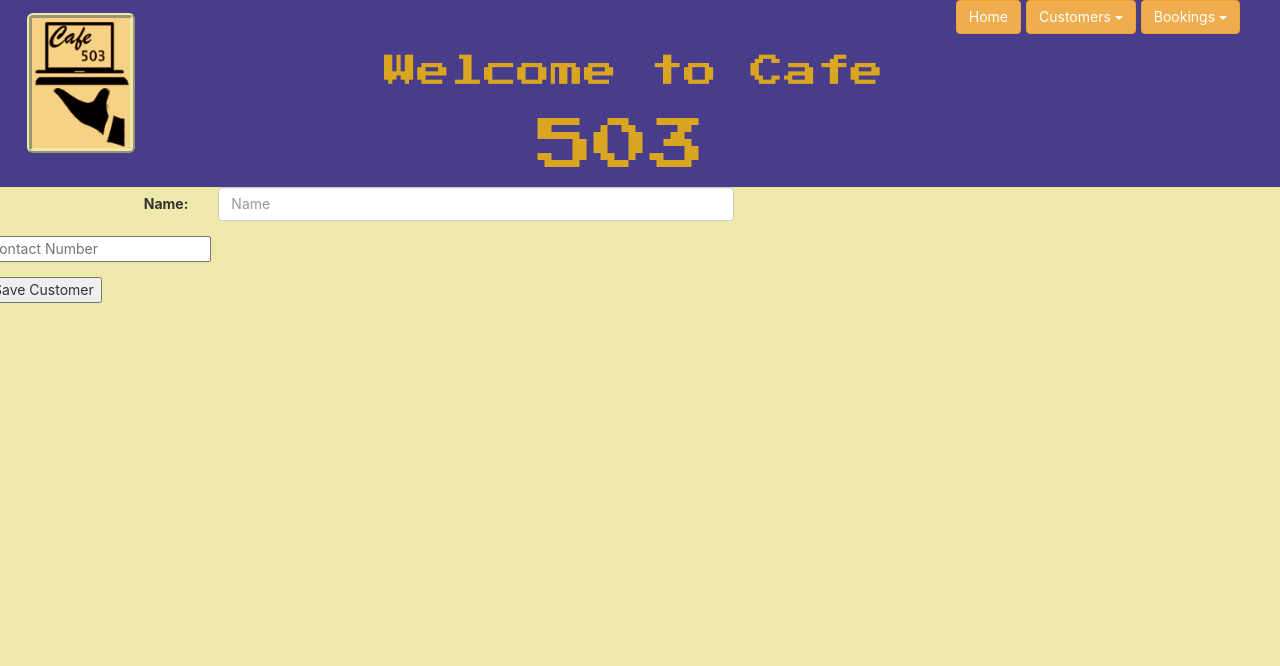
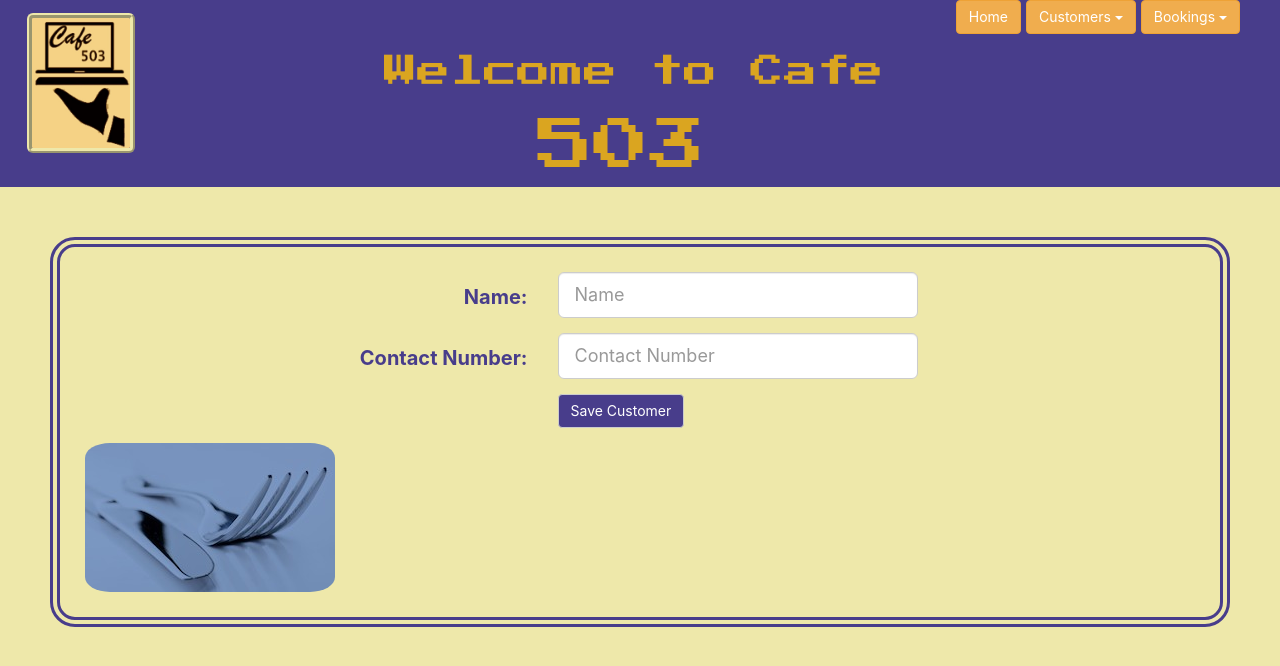
Before and after one commit to ShanzyHolm/Restaurant_Java_Project_FrontEnd, a React (Create React App) app in the folder restaurant_front/: page /customers/new in a window 1280 px wide. Shown: the top 666 px of the page. Built offline with nearby package versions, Linux system fonts and the light colour scheme.

Commit message:
adding style to customer form

```diff
--- a/restaurant_front/src/containers/customers/CustomerFormContainer.js
+++ b/restaurant_front/src/containers/customers/CustomerFormContainer.js
@@ -1,5 +1,5 @@
 import React, {Component} from 'react';
-import { Form, FormGroup, Col, ControlLabel, FormControl } from 'react-bootstrap';
+import { Form, FormGroup, Col, ControlLabel, FormControl, Button } from 'react-bootstrap';
 
 class CustomerFormContainer extends Component {
   constructor() {
@@ -23,25 +23,36 @@ class CustomerFormContainer extends Component {
 
   render(){
     return(
-      <div>
+      <div className="customerFormContainer">
+        <div className="row">
           <Form horizontal onSubmit={this.handleSubmit}>
 
-          <FormGroup controlId="customerForm">
-            <Col componentClass={ControlLabel} sm={2}>
-              Name:
+            <FormGroup bsSize="large" controlId="customerForm">
+              <Col className="font" componentClass={ControlLabel} smOffset={1} sm={4}> {' '}
+                <strong className="font">Name: </strong>
               </Col>
-            <Col sm={5}>
+              <Col sm={4}>
                 <FormControl type="text"placeholder="Name" name="name"/>
               </Col>
-          </FormGroup>
+            </FormGroup>{' '}
+
+            <FormGroup bsSize="large" controlId="customerForm">
+              <Col className="font" componentClass={ControlLabel} smOffset={1} sm={4}> {' '}
+                <strong className="font">Contact Number: </strong>
+              </Col>
+              <Col sm={4}>
+                <FormControl type="text"placeholder="Contact Number" name="number"/>
+              </Col>
+            </FormGroup>{' '}
 
             <FormGroup>
-            <input type="text"placeholder="Contact Number" name="number"/>
-          </FormGroup>
-          <FormGroup>
-            <button type="submit">Save Customer</button>
+              <Col smOffset={5} sm={5}>
+                <Button className="submit" type="submit">Save Customer</Button>
+              </Col>
             </FormGroup>
           </Form>
+        </div>
+        <img className="cutlery" src="/images/cutlery.jpg" alt=""/>
       </div>
         )
         }
--- a/restaurant_front/src/index.css
+++ b/restaurant_front/src/index.css
@@ -50,6 +50,10 @@ img.home {
   border-width: 10pt;
 }
 
+img.cutlery {
+  border-radius: 10%;
+}
+
 h5.message {
   font-size: 10pt;
   display: flex;
@@ -95,3 +99,33 @@ div.customer-component {
   border: 7px darkslateblue;
   border-style: outset;
 }
+
+div.customerFormContainer {
+  /* margin-top: 50px; */
+  margin: 50px;
+  padding: 25px;
+  border: 10px darkslateblue;
+  border-style: double;
+  border-radius: 25px ;
+}
+
+button.submit {
+  background-color: darkslateblue;
+  color: white;
+}
+
+button.submit:hover {
+  background-color: slateblue;
+  border: 1px solid darkslateblue;
+  color: white;
+}
+
+.font {
+  colour: darkslateblue;
+}
+
+strong.font {
+  color: darkslateblue;
+  font-size: 20px
+  /* font-family: 'Cantarell'; */
+}
```
Also changed, not shown: restaurant_front/public/images/cutlery.jpg (added). Lines whose indentation alone changed are shown as unchanged.
